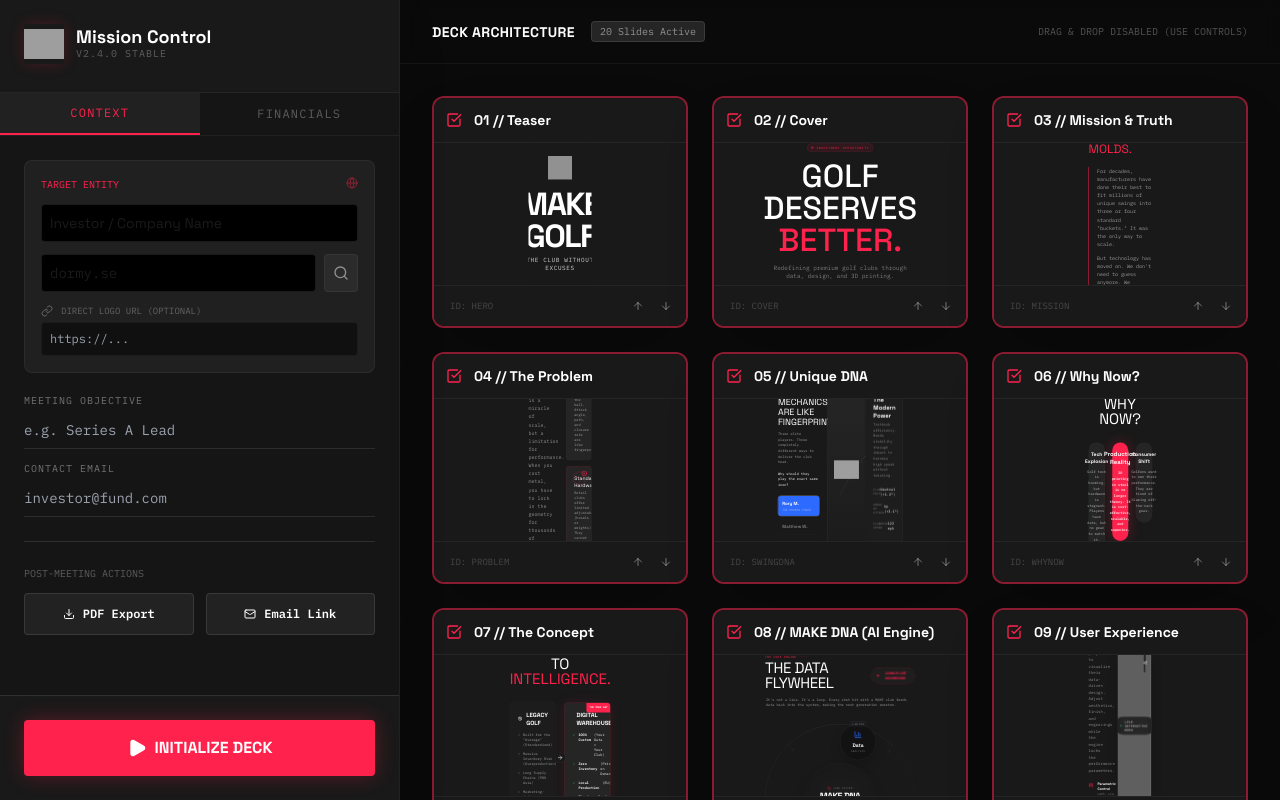
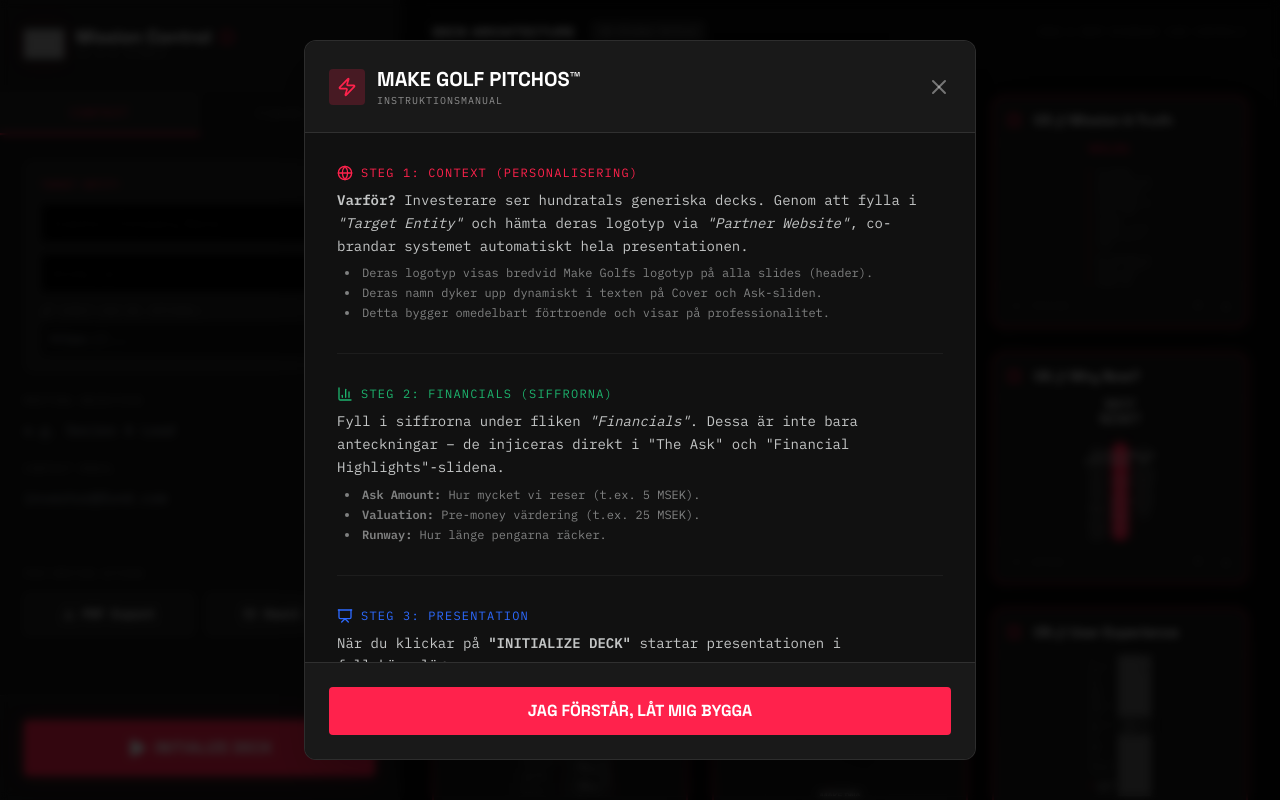
Before and after one commit to filip703/Make-Pitch, a React (Vite) app: page / in a window 1280 px wide. Built offline with nearby package versions, Linux system fonts and the light colour scheme; grey boxes are pictures that could not be loaded.

Commit message:
feat: Add instructional guide to setup screen
Introduces a new instructional guide modal to the setup screen, providing users with guidance on how to use the application. This guide is visible by default upon initial load. Icons for presentation and info have been added to support new UI elements.

```diff
--- a/components/SetupScreen.tsx
+++ b/components/SetupScreen.tsx
@@ -1,5 +1,5 @@
 import React, { useState } from 'react';
-import { Play, CheckSquare, Square, Globe, Search, ArrowUp, ArrowDown, Download, Mail, Link as LinkIcon, AlertCircle } from 'lucide-react';
+import { Play, CheckSquare, Square, Globe, Search, ArrowUp, ArrowDown, Download, Mail, Link as LinkIcon, AlertCircle, Info, X, Zap, BarChart3, Presentation } from 'lucide-react';
 import { SlideDefinition, SlideContextData } from '../types';
 
 interface SetupScreenProps {
@@ -35,6 +35,7 @@
   const [activeTab, setActiveTab] = useState<'context' | 'financials'>('context');
   const [logoLoading, setLogoLoading] = useState(false);
   const [logoError, setLogoError] = useState(false);
+  const [showGuide, setShowGuide] = useState(true); // Default open to show instructions
 
   const handleInputChange = (e: React.ChangeEvent<HTMLInputElement>) => {
     const { name, value } = e.target;
@@ -103,7 +104,98 @@
   };
 
   return (
-    <div className="h-screen bg-[#111] text-brand-polar flex flex-col md:flex-row overflow-hidden font-sans">
+    <div className="h-screen bg-[#111] text-brand-polar flex flex-col md:flex-row overflow-hidden font-sans relative">
+
+      {/* --- INSTRUCTIONAL POPUP (HOW TO) --- */}
+      {showGuide && (
+        <div className="fixed inset-0 z-50 flex items-center justify-center p-4 bg-black/80 backdrop-blur-sm animate-in fade-in duration-300">
+           <div className="max-w-2xl w-full bg-[#151515] border border-white/10 rounded-xl shadow-2xl overflow-hidden flex flex-col max-h-[90vh] animate-in zoom-in-95 duration-300">
+
+              {/* Popup Header */}
+              <div className="p-6 border-b border-white/10 flex justify-between items-center bg-brand-black">
+                 <div className="flex items-center gap-3">
+                    <div className="bg-brand-mink/20 p-2 rounded text-brand-mink">
+                        <Zap className="w-5 h-5" />
+                    </div>
+                    <div>
+                        <h3 className="text-xl font-display font-bold text-white uppercase">Make Golf PitchOS™</h3>
+                        <p className="text-[10px] font-mono text-white/50 uppercase tracking-widest">Instruktionsmanual</p>
+                    </div>
+                 </div>
+                 <button onClick={() => setShowGuide(false)} className="text-white/40 hover:text-white transition-colors">
+                    <X className="w-6 h-6" />
+                 </button>
+              </div>
+
+              {/* Popup Content */}
+              <div className="p-8 overflow-y-auto space-y-8 custom-scrollbar bg-[#111]">
+
+                 <div className="space-y-2">
+                    <h4 className="text-brand-mink font-mono text-xs uppercase tracking-widest flex items-center gap-2">
+                       <Globe className="w-4 h-4" /> Steg 1: Context (Personalisering)
+                    </h4>
+                    <p className="text-brand-polar/80 text-sm leading-relaxed">
+                       <strong>Varför?</strong> Investerare ser hundratals generiska decks. Genom att fylla i <em>"Target Entity"</em> och hämta deras logotyp via <em>"Partner Website"</em>, co-brandar systemet automatiskt hela presentationen.
+                    </p>
+                    <ul className="text-xs text-brand-polar/50 list-disc list-inside ml-2 space-y-1">
+                       <li>Deras logotyp visas bredvid Make Golfs logotyp på alla slides (header).</li>
+                       <li>Deras namn dyker upp dynamiskt i texten på Cover och Ask-sliden.</li>
+                       <li>Detta bygger omedelbart förtroende och visar på professionalitet.</li>
+                    </ul>
+                 </div>
+
+                 <div className="h-px bg-white/5 w-full"></div>
+
+                 <div className="space-y-2">
+                    <h4 className="text-brand-green font-mono text-xs uppercase tracking-widest flex items-center gap-2">
+                       <BarChart3 className="w-4 h-4" /> Steg 2: Financials (Siffrorna)
+                    </h4>
+                    <p className="text-brand-polar/80 text-sm leading-relaxed">
+                       Fyll i siffrorna under fliken <em>"Financials"</em>. Dessa är inte bara anteckningar – de injiceras direkt i "The Ask" och "Financial Highlights"-slidena.
+                    </p>
+                    <ul className="text-xs text-brand-polar/50 list-disc list-inside ml-2 space-y-1">
+                       <li><strong>Ask Amount:</strong> Hur mycket vi reser (t.ex. 5 MSEK).</li>
+                       <li><strong>Valuation:</strong> Pre-money värdering (t.ex. 25 MSEK).</li>
+                       <li><strong>Runway:</strong> Hur länge pengarna räcker.</li>
+                    </ul>
+                 </div>
+
+                 <div className="h-px bg-white/5 w-full"></div>
+
+                 <div className="space-y-2">
+                    <h4 className="text-brand-blue font-mono text-xs uppercase tracking-widest flex items-center gap-2">
+                       <Presentation className="w-4 h-4" /> Steg 3: Presentation
+                    </h4>
+                    <p className="text-brand-polar/80 text-sm leading-relaxed">
+                       När du klickar på <strong>"INITIALIZE DECK"</strong> startar presentationen i fullskärmsläge.
+                    </p>
+                    <div className="grid grid-cols-2 gap-4 mt-2">
+                       <div className="bg-white/5 p-3 rounded border border-white/5">
+                          <span className="text-white font-bold text-xs block mb-1">Pil Höger / Space</span>
+                          <span className="text-[10px] text-white/50">Nästa Slide</span>
+                       </div>
+                       <div className="bg-white/5 p-3 rounded border border-white/5">
+                          <span className="text-white font-bold text-xs block mb-1">ESC</span>
+                          <span className="text-[10px] text-white/50">Avsluta & Redigera</span>
+                       </div>
+                    </div>
+                 </div>
+
+              </div>
+
+              {/* Popup Footer */}
+              <div className="p-6 border-t border-white/10 bg-brand-black">
+                 <button
+                    onClick={() => setShowGuide(false)}
+                    className="w-full bg-brand-mink text-white font-display font-bold uppercase py-3 rounded hover:bg-white hover:text-black transition-colors"
+                 >
+                    Jag förstår, låt mig bygga
+                 </button>
+              </div>
+           </div>
+        </div>
+      )}
+
 
       {/* --- LEFT PANEL: MISSION DATA --- */}
       <div className="w-full md:w-[400px] flex flex-col border-r border-white/5 bg-[#151515] z-20 shadow-2xl h-full">
@@ -118,8 +210,17 @@
                  className="w-full h-full object-contain"
                />
             </div>
-            <div>
-                <h1 className="text-lg font-display font-bold text-white leading-none">Mission Control</h1>
+            <div className="flex-grow">
+                <div className="flex items-center gap-2">
+                    <h1 className="text-lg font-display font-bold text-white leading-none">Mission Control</h1>
+                    <button
+                        onClick={() => setShowGuide(true)}
+                        className="text-brand-mink hover:text-white transition-colors"
+                        title="Öppna Instruktioner"
+                    >
+                        <Info className="w-4 h-4" />
+                    </button>
+                </div>
                 <div className="text-[10px] font-mono text-white/30 uppercase tracking-widest">v2.4.0 Stable</div>
             </div>
           </div>
```
